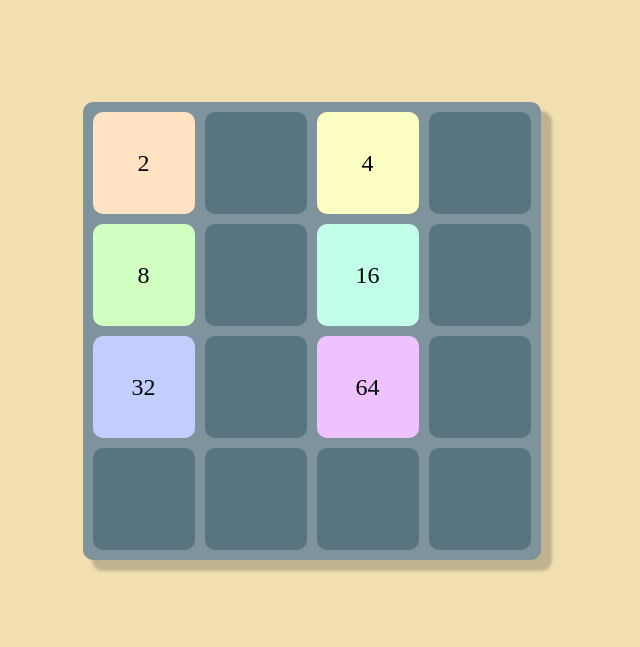
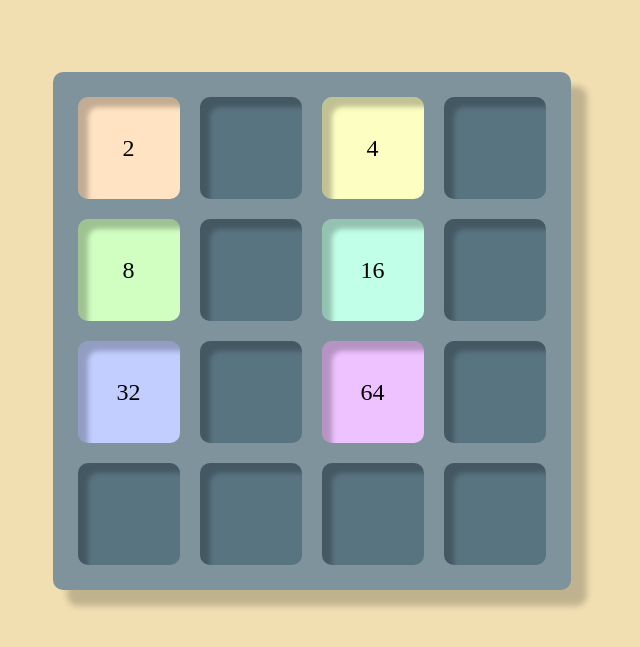
Before and after one commit to Elioce33/2048, a website with bundled scripts: page index.html in a window 1280 px wide. Shown: the part 69-716 px from the top of the page, without its empty margins (330-970 px from the left). Built offline with nearby package versions, Linux system fonts and the light colour scheme.

Commit message:
add nice shadow effect

```diff
--- a/css/style.css
+++ b/css/style.css
@@ -18,11 +18,11 @@ h1 {
 
     /*background-color: rgb(241, 241, 241);*/
     background-color: rgb(127, 147, 157);
-    box-shadow: 10px 10px 3px 1px rgba(0, 0, 0, 0.2);
+    box-shadow: 15px 15px 6px 1px rgba(0, 0, 0, 0.2);
     border-collapse: collapse;
 
     border-radius: 10px;
-    padding: 5px;
+    padding: 15px;
     display: inline-block;
 }
 
@@ -36,7 +36,7 @@ td, th {
 
 .tab_2048 .cell {
     display: inline-block;
-    margin: 5px;
+    margin: 10px;
 
     width: 100px;
     height: 100px;
@@ -47,6 +47,8 @@ td, th {
 
     border-radius: 10px;
     background-color: rgb(89, 116, 129);
+
+    box-shadow: inset 10px 10px 5px 0 rgba(0, 0, 0, 0.24);
 }
 
 .tab_2048 .c2 {
```
